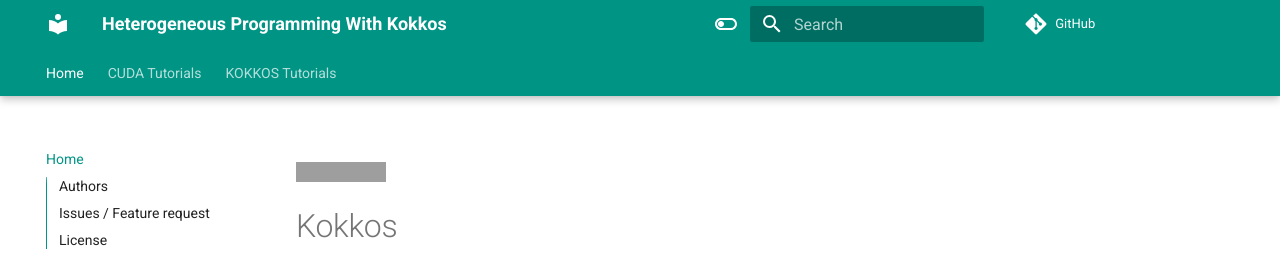
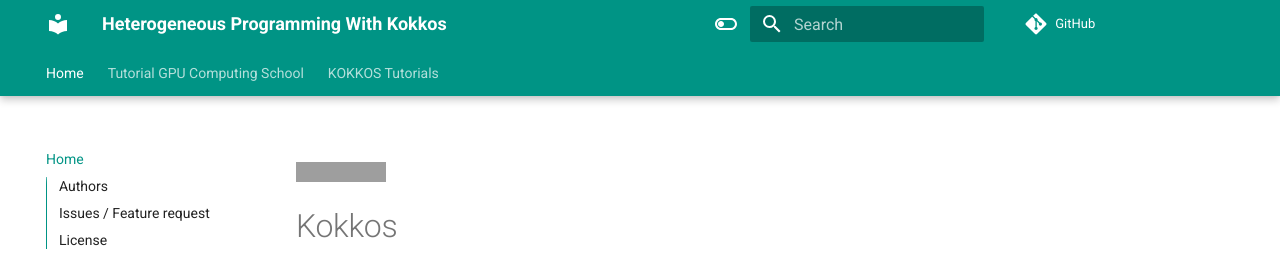
Before and after one commit to mredenti/Kokkos, an MkDocs documentation site: the page built from docs/index.md, in a window 1280 px wide. Shown: the top 257 px of the page. Built offline with MkDocs 1.6.1 and Material for MkDocs 9.7.7, drawn with Linux system fonts in a browser that asks for light colours; comment, search, counter and statistics services are not loaded; grey boxes are pictures that could not be loaded.

```diff
--- a/mkdocs.yml
+++ b/mkdocs.yml
@@ -51,8 +51,9 @@
 
 nav:
   - Home: index.md
-  - 'CUDA Tutorials':
-    - 'Tutorial 01: vector addition': 'tutorials/vectorAdd/index.md'
+  - 'Tutorial GPU Computing School':
+    - 'Tutorial 01: Installing Kokkos': 'tutorials/vectorAdd/index.md'
+    - 'Tutorial 02: vector addition': 'tutorials/vectorAdd/index.md'
   - 'KOKKOS Tutorials':
     - 'Prerequisites 01: Templates/Template Metaprogramming': 'tutorials/vectorAdd/index.md'
     - 'Prerequisites 02: Functors & Lambdas': 'tutorials/vectorAdd/index.md'
@@ -73,7 +74,6 @@
   - pymdownx.arithmatex:
       generic: true
   - footnotes
-  - mdx_math
   - admonition
   - pymdownx.details
   - pymdownx.superfences
```
